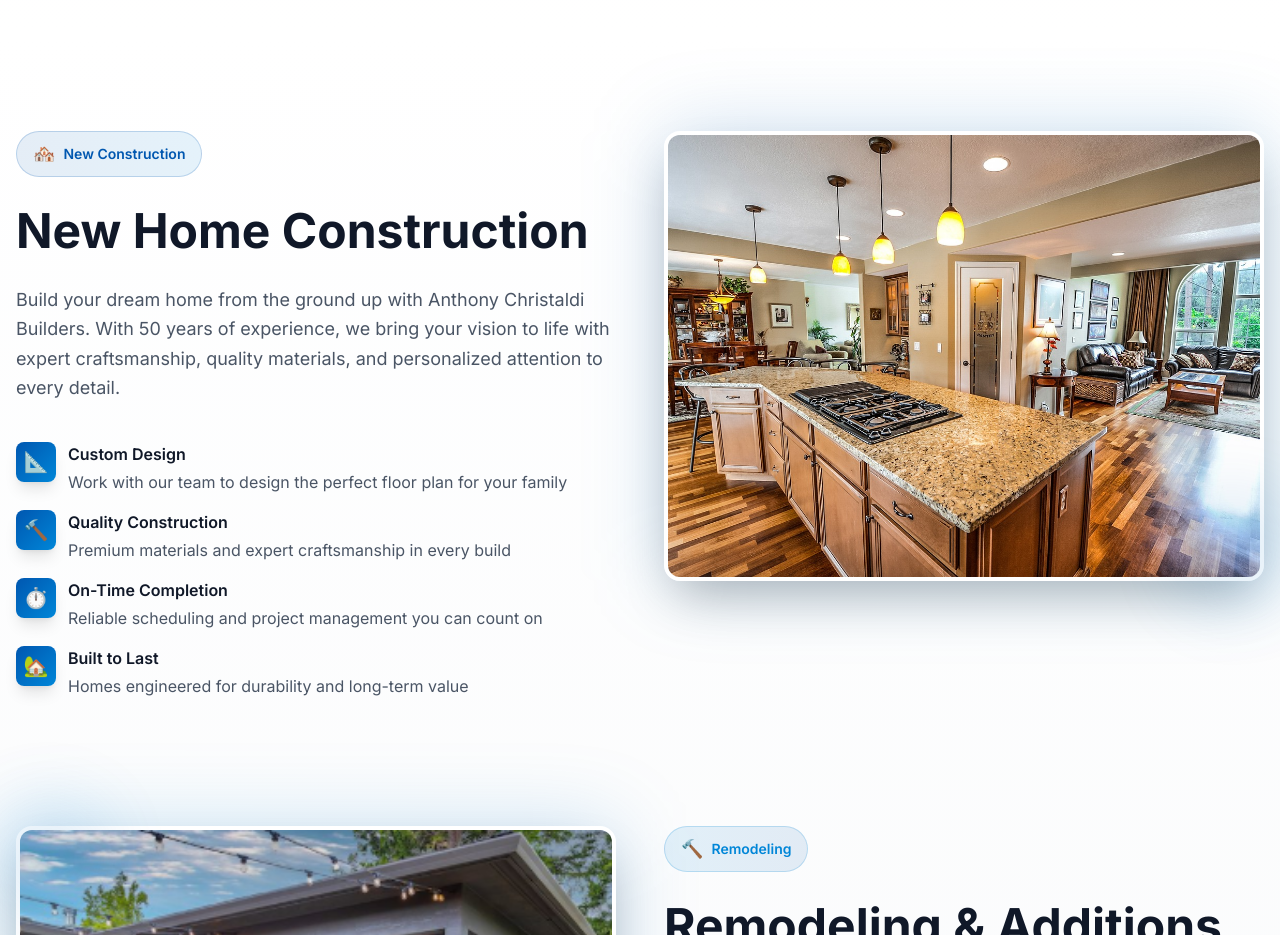
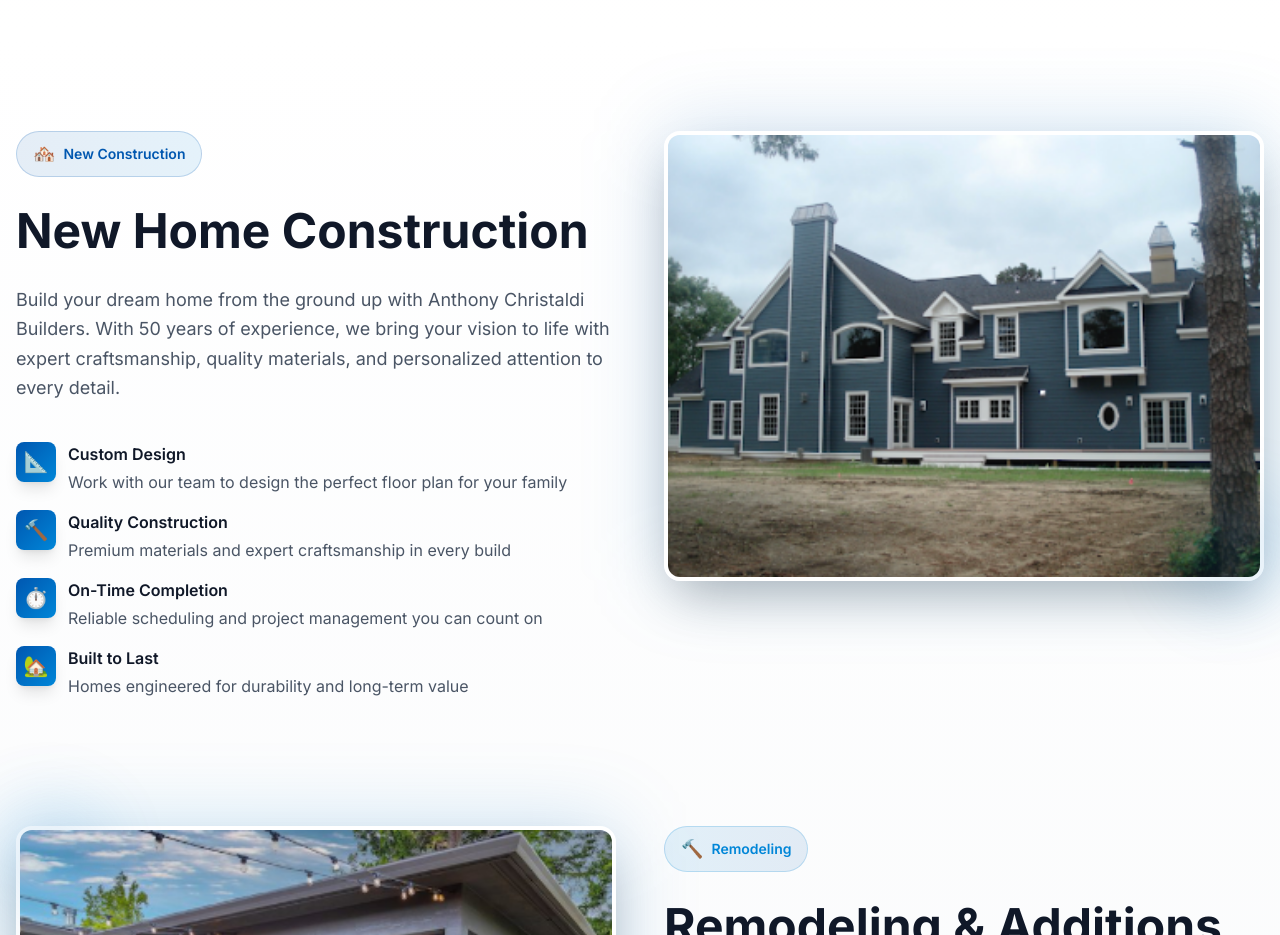
Before and after one commit to Hodlwood/Painting, a Next.js app: page / in a window 1280 px wide. Shown: the part 3960-4895 px from the top of the page. Built offline with nearby package versions, Linux system fonts and the light colour scheme.

Commit message:
feat: update new home construction image
Replace section image with large two-story construction.

Co-authored-by: Andrew Hodlwood Martin <97896033+Hodlwood@users.noreply.github.com>

```diff
--- a/components/interior-exterior-section.tsx
+++ b/components/interior-exterior-section.tsx
@@ -68,8 +68,8 @@ export function InteriorExteriorSection() {
               <div className="absolute inset-0 bg-gradient-to-br from-primary/20 to-accent/20 rounded-2xl blur-2xl group-hover:blur-3xl transition-all duration-500" />
               <div className="relative aspect-[4/3] rounded-2xl overflow-hidden border-4 border-white shadow-2xl">
                 <Image
-                  src="/images/home-2486092-1280.jpg"
-                  alt="Custom home construction interior"
+                  src="/images/screenshot-202026-01-15-20195145.png"
+                  alt="Custom home construction with dark gray siding and white trim"
                   fill
                   className="object-cover"
                 />
```
Also changed, not shown: public/images/screenshot-202026-01-15-20195145.png (added).
